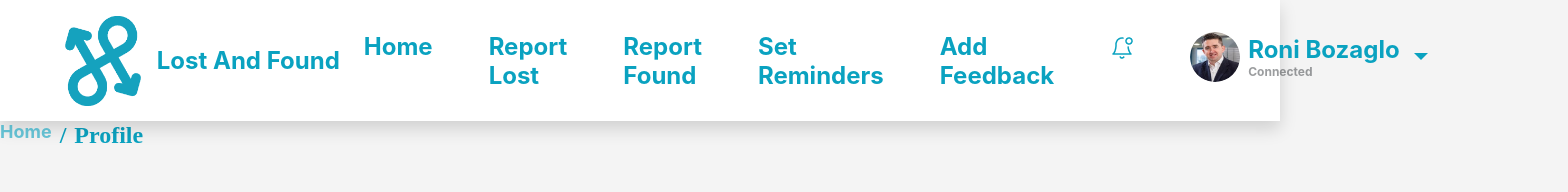
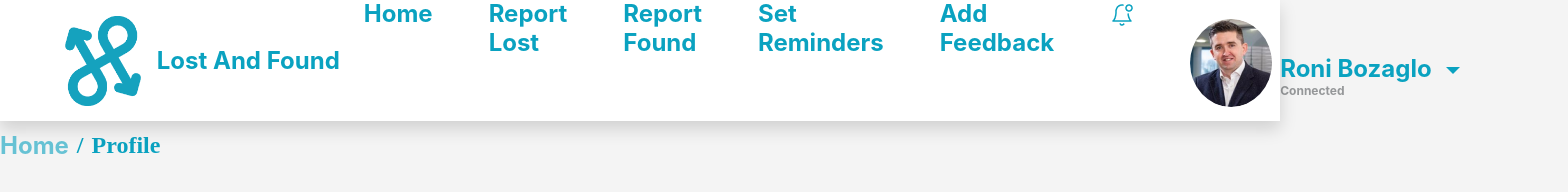
Before and after one commit to MohamedHnef/Lost-And-Found-Project, a plain HTML site: page profile.html in a window 1280 px wide. Shown: the whole page, 1568 px wide, since content can reach past the window. Drawn offline with nearby package versions, Linux system fonts and the light colour scheme.

Commit message:
header updated

```diff
--- a/css/style.css
+++ b/css/style.css
@@ -3,17 +3,22 @@
     padding: 0;
     box-sizing: border-box;
 }
+header,main,footer,nav,aside,section,article,div {
+    display: block;
+}
 body {
     background-color: #f4f4f4;
     color: #0AA2C0;
-font-family: Inter;
-font-size: 18px;
-font-style: normal;
-font-weight: 700;
-line-height: normal;
+    font-family: Inter;
+    font-size: 18px;
+    font-style: normal;
+    font-weight: 700;
+    line-height: normal;
+
 }
 nav {
     height: 121px;
+
 }
 .container-fluid{
     padding: 0;
@@ -21,7 +26,6 @@ nav {
 .navbar .nav-link {
     font-size: 24px;
     color: #0AA2C0;
-
 }
 .navbar .nav-link:hover {
     font-size: 24px;
@@ -39,16 +43,27 @@ nav {
     color: #0AA2C0;
     font-size: 24px;
     font-weight: bold;
+
 }
 .navbar .navbar-brand:hover {
     color: #0AA2C0;
 }
 .navbar ul li{
     padding-right: 40px;
+
 }
+.profile-dropdown {
+    margin-right: 60px;  /* Adds 60px margin to the right */
+    list-style-type: none; /* Removes markers */
+    margin-top: 20px;
+}
+
 .profile-dropdown .profile-img {
-    width: 50px;
-    height: 50px;
+    width: 82px;
+    height: 88px;
+    flex-shrink: 0;
+    margin-bottom: 16px;
+    margin-right: 60px;
 }
 .profile-dropdown .profile-info {
     display: flex;
@@ -58,10 +73,20 @@ nav {
     font-size: 12px;
     opacity: 0.6;
 }
+.dropdown-icon {
+    flex-direction: column;
+
+}
+.profile-info{
+    margin-top: 10px;
+}
+
 .breadcrumb{
     height: auto;
     margin: 0;
     margin-bottom: 26px;
+    margin-top: 5px;
+    font-size: 24px;
 }
 .breadcrumb a {
     text-decoration: none;
```
Also changed, not shown: list_Item.html (+6 -3 lines).
